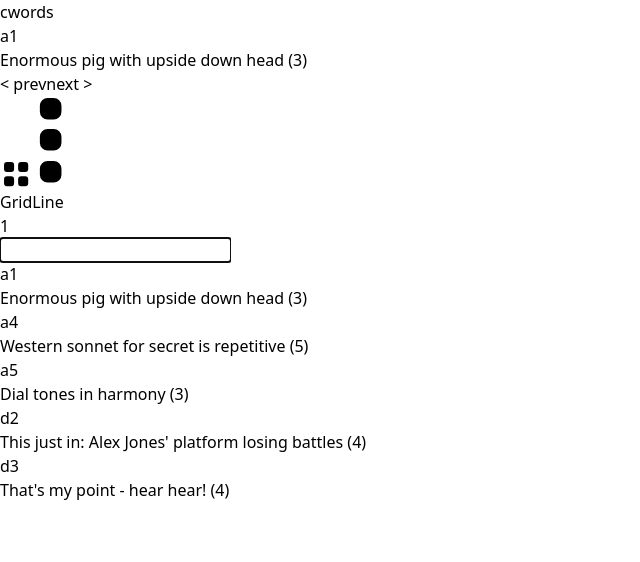
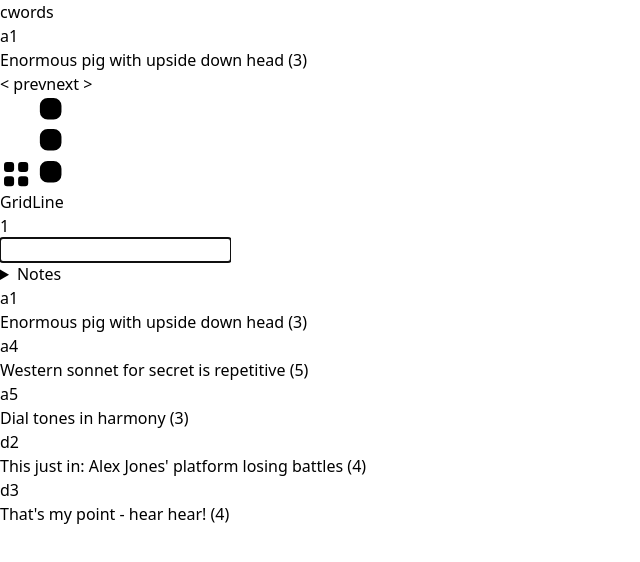
Before and after one commit to neverstew/cwords, a React (Vite) app in the folder app/: page / in a window 1280 px wide. Both pictures are taken after a click on the button "Line". Shown: the top 562 px of the page, without its empty margins (0-640 px from the left). Built offline with nearby package versions, Linux system fonts and the light colour scheme.

Commit message:
Add notes

```diff
--- a/app/src/App.tsx
+++ b/app/src/App.tsx
@@ -3,7 +3,7 @@ import { ChangeEventHandler, KeyboardEvent, PropsWithChildren, useEffect, useMem
 import './index.css';
 import { GameState, useGame } from './useGame';
 import { GameContextProvider, useGameContext } from "./useGameContext";
-import { Squares2X2Icon } from '@heroicons/react/16/solid';
+import { PencilIcon, Squares2X2Icon } from '@heroicons/react/16/solid';
 
 const App = () => {
   const game = useGame();
@@ -59,7 +59,9 @@ const Main = () => {
       {
         view === 'grid'
           ? <Crossword />
-          : <Clue />
+          : view === 'clue'
+            ? <Clue />
+            : null
       }
     </main>
   );
@@ -288,16 +290,43 @@ const Clue = () => {
   const selectedWord = state.words[state.selectedWord as keyof typeof state.words];
 
   return (
-    <div className='relative max-w-72 sm:max-w-96 mx-auto'>
+    <div className='relative max-w-72 sm:max-w-96 mx-auto space-y-4'>
       <div className="w-full absolute top-0 left-0 grid grid-cols-5 grid-rows-1 -z-10">
         <CellBackground idx={selectedWord.range[0]}>{startNum}</CellBackground>
       </div>
       <div className="grid grid-cols-5 grid-rows-1">
         {selectedWord.range.map((i) => <Cell key={i} idx={i} />)}
       </div>
+      <Notes />
     </div>
   )
 
 }
 
+const Notes = () => {
+  const [state, dispatch] = useGameContext();
+  const value = useMemo(() => state.notes[state.selectedWord as keyof typeof state.words] || '', [state.notes, state.selectedWord])
+
+  if (!state.selectedWord) return (
+    <p className='text-gray-400 text-center'>Select a clue</p>
+  );
+
+  return (
+    <details>
+      <summary>Notes</summary>
+      <textarea
+        name="notes"
+        id="notes"
+        rows={3}
+        placeholder="Enter any working notes you'd like to keep here"
+        className='border-2 border-gray-200 w-full px-2 py-1'
+        value={value}
+        onChange={e =>
+          dispatch({ type: 'change-notes', notes: e.target.value })
+        }
+      />
+    </details>
+  )
+}
+
 export default App
--- a/app/src/useGame.ts
+++ b/app/src/useGame.ts
@@ -61,6 +61,7 @@ export const INITIAL_GAME_STATE = {
     selectedWordDirection: 'across' as 'across' | 'down',
     complete: false,
     view: 'grid' as 'grid' | 'clue',
+    notes: {} as Record<string, string>,
 };
 
 export type GameState = typeof INITIAL_GAME_STATE;
@@ -71,6 +72,7 @@ export type GameAction =
     | { type: 'select-word', key: string }
     | { type: 'select-relative-word', direction: 'next' | 'previous' }
     | { type: 'change-view', view: GameState['view'] }
+    | { type: 'change-notes', notes: GameState['notes'][string] }
 
 export type Dispatch = (state: GameState, action: GameAction) => GameState;
 const reducer: Dispatch = (state, action) => {
@@ -170,6 +172,15 @@ const reducer: Dispatch = (state, action) => {
             view: action.view,
         }
     }
+    if (action.type === 'change-notes') {
+        const notes = { ...state.notes };
+        notes[state.selectedWord as keyof typeof state.words] = action.notes;
+        console.debug(notes);
+        return {
+            ...state,
+            notes,
+        }
+    }
     return state;
 }
 
@@ -186,6 +197,10 @@ export const useGame = () => {
             storedState.selectedInput = 0;
         } else {
             storedState = parsedState || INITIAL_GAME_STATE;
+        }
+
+        if (!notesMatch(parsedState.notes, INITIAL_GAME_STATE.notes)) {
+            storedState.notes = parsedState.notes || INITIAL_GAME_STATE.notes;
         }
     } catch {
         storedState = INITIAL_GAME_STATE;
@@ -204,3 +219,7 @@ export const useGame = () => {
 const wordsMatch = (a: GameState['words'], b: GameState['words']) => {
     return JSON.stringify(a) === JSON.stringify(b);
 }
+
+const notesMatch = (a: GameState['notes'], b: GameState['notes']) => {
+    return JSON.stringify(a) === JSON.stringify(b);
+}
```
